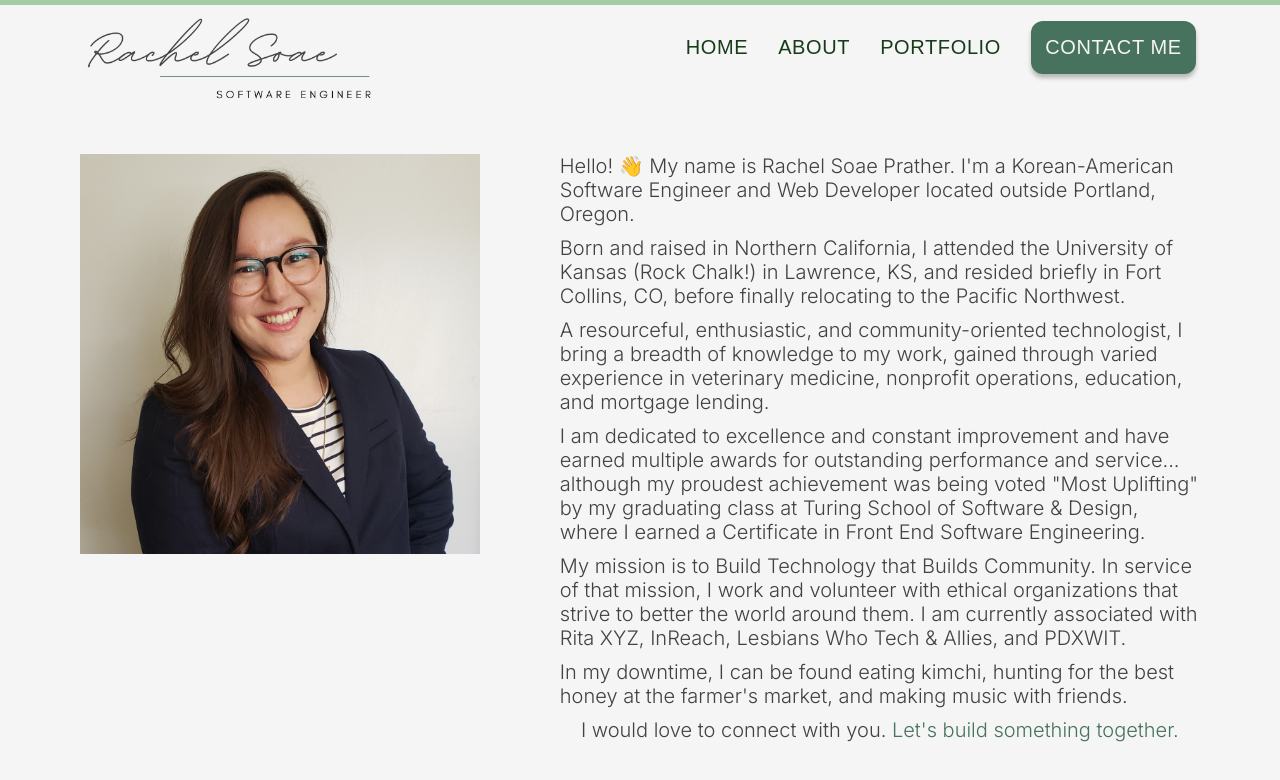
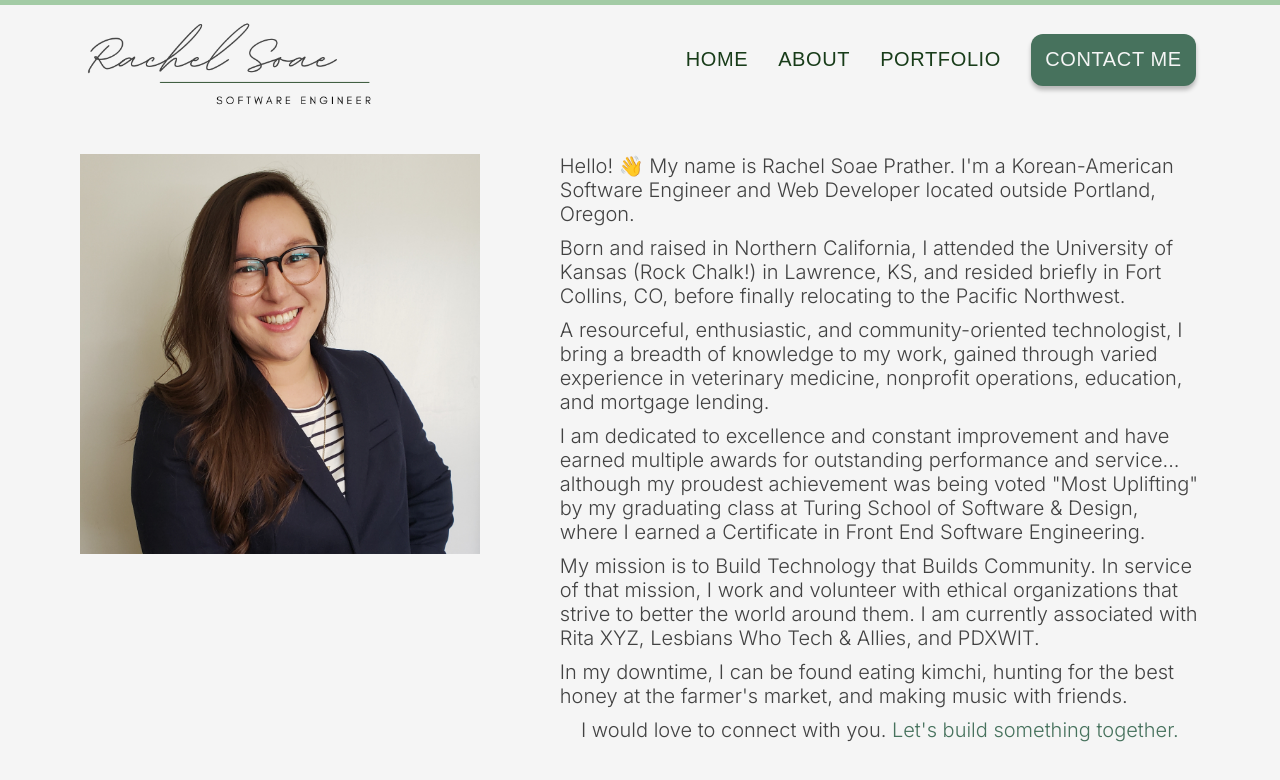
Before and after one commit to rachelsoae/portfolio, a React (Create React App) app: page /about in a window 1280 px wide. Shown: the top 780 px of the page. Built offline with nearby package versions, Linux system fonts and the light colour scheme; a web font is replaced by a local one.

Commit message:
Fix navbar height

```diff
--- a/src/components/About/About.js
+++ b/src/components/About/About.js
@@ -25,7 +25,7 @@ const About = () => {
             I am dedicated to excellence and constant improvement and have earned multiple awards for outstanding performance and service... although my proudest achievement was being voted "Most Uplifting" by my graduating class at Turing School of Software & Design, where I earned a Certificate in Front End Software Engineering.
           </p>
           <p>
-            My mission is to Build Technology that Builds Community. In service of that mission, I work and volunteer with ethical organizations that strive to better the world around them. I am currently associated with Rita XYZ, InReach, Lesbians Who Tech & Allies, and PDXWIT.
+            My mission is to Build Technology that Builds Community. In service of that mission, I work and volunteer with ethical organizations that strive to better the world around them. I am currently associated with Rita XYZ, Lesbians Who Tech & Allies, and PDXWIT.
           </p>
           <p>
             In my downtime, I can be found eating kimchi, hunting for the best honey at the farmer's market, and making music with friends.
--- a/src/components/Nav/_Nav.scss
+++ b/src/components/Nav/_Nav.scss
@@ -7,7 +7,6 @@
   min-width: 100%;
   display: flex;
   justify-content: center;
-  height: 8.5rem;
 }
 
 .nav-wrapper {
@@ -19,8 +18,6 @@
 }
 
 #logo {
-  object-fit: cover;
-  height: 100%;
   margin: 1rem 0 0;
   width: 29rem;
 }
--- a/src/styles/output.css
+++ b/src/styles/output.css
@@ -242,7 +242,6 @@ button:hover,
   min-width: 100%;
   display: flex;
   justify-content: center;
-  height: 8.5rem;
 }
 
 .nav-wrapper {
@@ -256,7 +255,6 @@ button:hover,
 
 #logo {
   object-fit: cover;
-  height: 100%;
   margin: 1rem 0 0;
   width: 29rem;
 }
```
Also changed, not shown: 1 other file (tests, documents, lock files or other folders).
